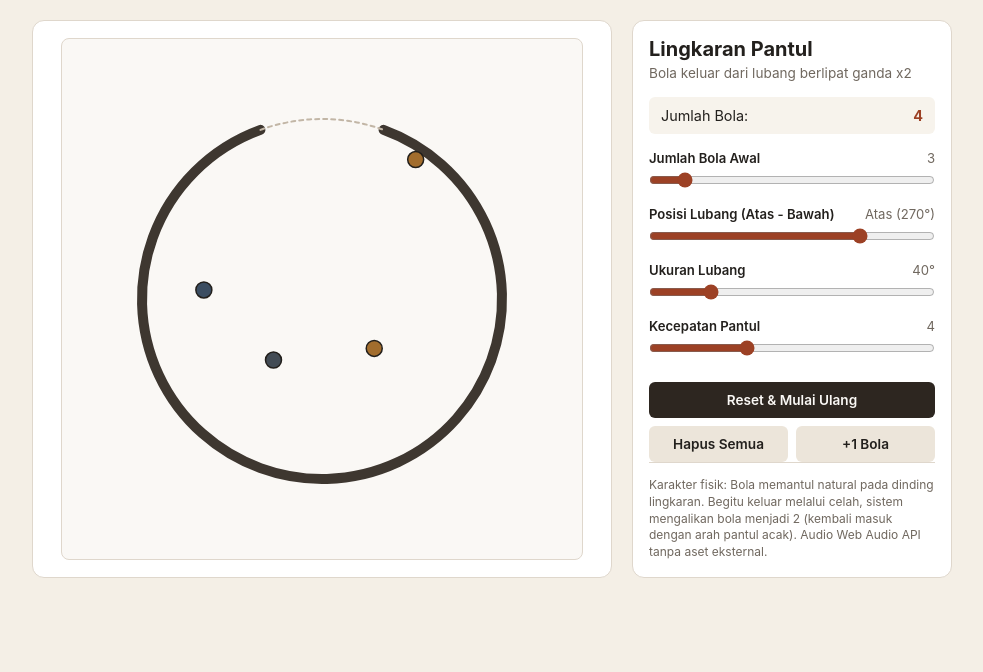
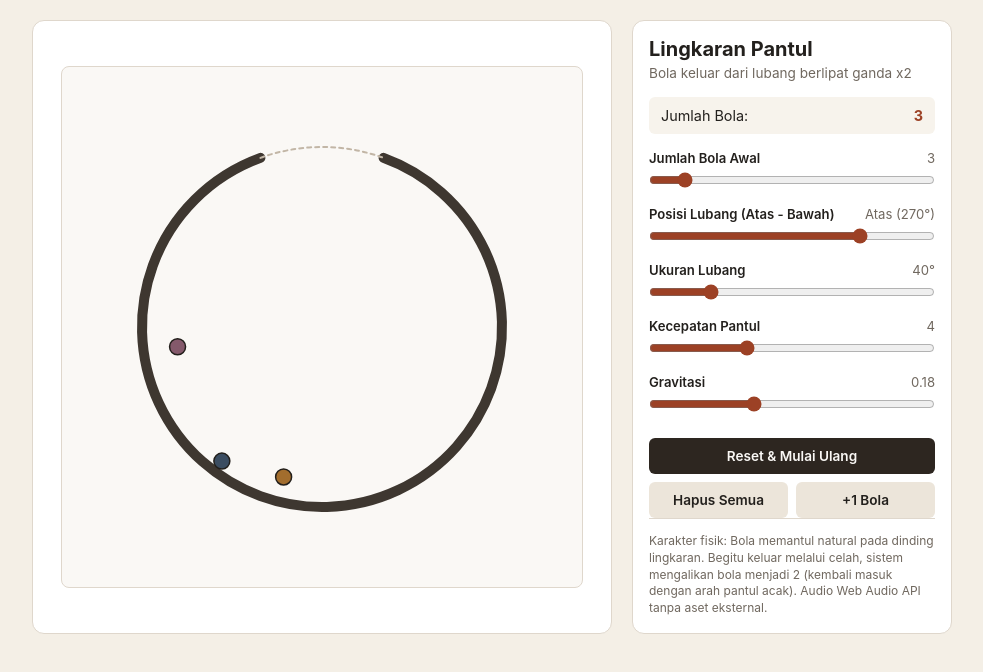
Before and after one commit to marhenrik635-oss/game, a plain HTML site: page index.html in a window 1280 px wide. Shown: the whole page, without its empty margins (148-1131 px from the left). Drawn offline with Linux system fonts and the light colour scheme.

Commit message:
feat: add gravity physics with adjustable slider

```diff
--- a/index.html
+++ b/index.html
@@ -206,6 +206,13 @@
         <input type="range" id="speedRange" min="2" max="8" value="4" />
       </div>
 
+      <div class="control-group">
+        <label for="gravityRange">
+          Gravitasi <span id="gravityVal">0.18</span>
+        </label>
+        <input type="range" id="gravityRange" min="0" max="0.5" step="0.02" value="0.18" />
+      </div>
+
       <div class="btn-group">
         <button class="primary" id="resetBtn">Reset & Mulai Ulang</button>
         <button class="secondary" id="clearBtn">Hapus Semua</button>
@@ -304,6 +311,8 @@
     const sizeVal = document.getElementById('sizeVal');
     const speedRange = document.getElementById('speedRange');
     const speedVal = document.getElementById('speedVal');
+    const gravityRange = document.getElementById('gravityRange');
+    const gravityVal = document.getElementById('gravityVal');
     const resetBtn = document.getElementById('resetBtn');
     const clearBtn = document.getElementById('clearBtn');
     const addBallBtn = document.getElementById('addBallBtn');
@@ -328,7 +337,8 @@
         this.r = BALL_RADIUS;
       }
 
-      update() {
+      update(gravity) {
+        this.vy += gravity;
         this.x += this.vx;
         this.y += this.vy;
       }
@@ -424,11 +434,13 @@
 
     function updatePhysics() {
       const hole = getHoleRange();
+      const gravity = parseFloat(gravityRange.value);
+      const RESTITUTION = 0.98; // ponytail: sedikit redaman pantul natural
       const nextBalls = [];
 
       for (let i = 0; i < balls.length; i++) {
         const b = balls[i];
-        b.update();
+        b.update(gravity);
 
         const dx = b.x - CENTER_X;
         const dy = b.y - CENTER_Y;
@@ -455,11 +467,11 @@
             b.x = CENTER_X + nx * (RING_RADIUS - b.r);
             b.y = CENTER_Y + ny * (RING_RADIUS - b.r);
 
-            // Rumus pantulan vektor: v' = v - 2*(v . n)*n
+            // Rumus pantulan vektor: v' = v - (1 + e)*(v . n)*n
             const dot = b.vx * nx + b.vy * ny;
             if (dot > 0) {
-              b.vx = b.vx - 2 * dot * nx;
-              b.vy = b.vy - 2 * dot * ny;
+              b.vx = (b.vx - (1 + RESTITUTION) * dot * nx);
+              b.vy = (b.vy - (1 + RESTITUTION) * dot * ny);
               AudioEngine.bounce();
             }
           }
@@ -552,6 +564,10 @@
       }
     });
 
+    gravityRange.addEventListener('input', (e) => {
+      gravityVal.textContent = e.target.value;
+    });
+
     resetBtn.addEventListener('click', () => {
       resetSimulation();
     });
```
